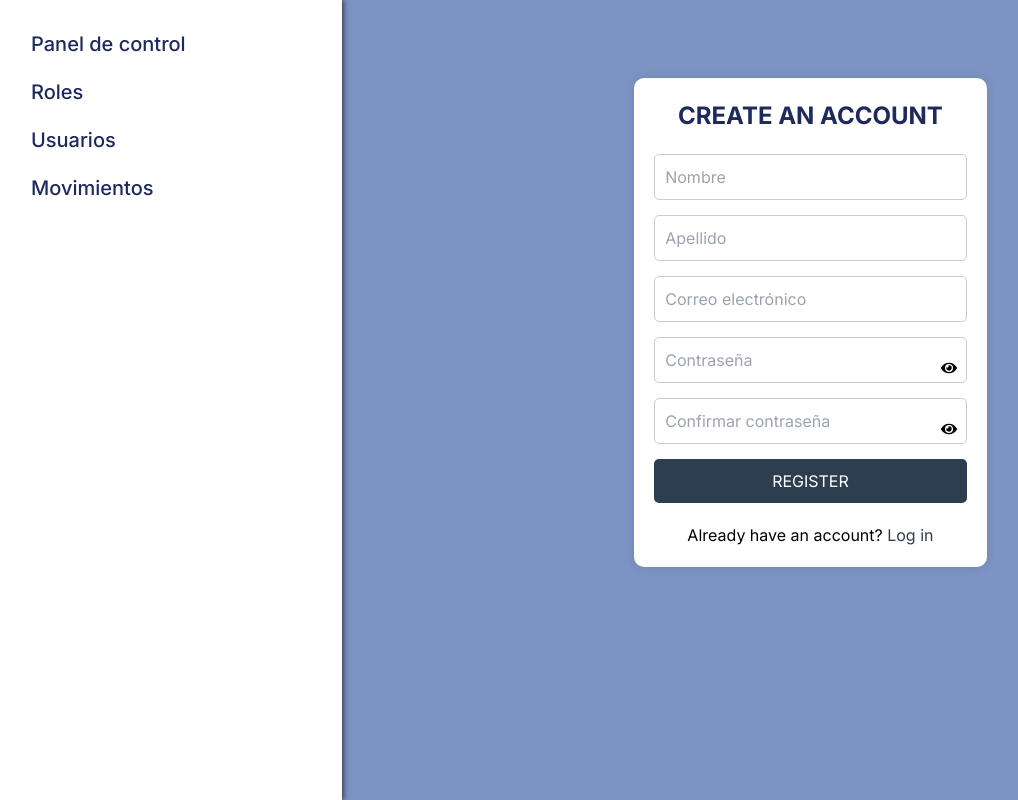
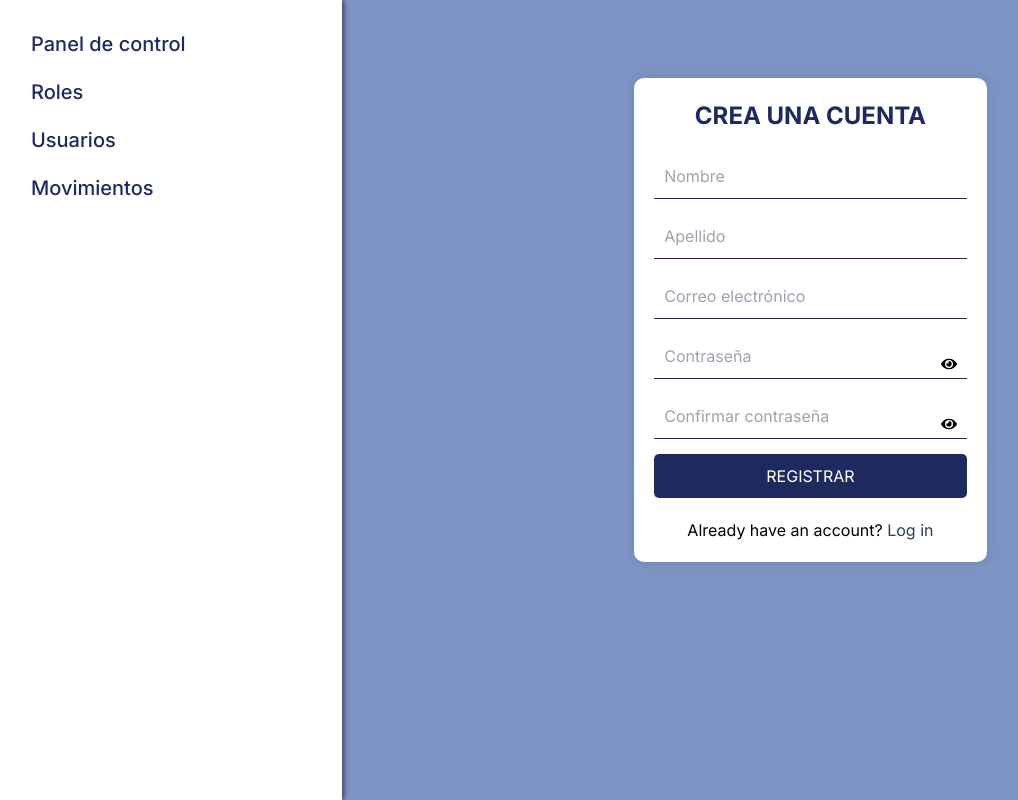
Before and after one commit to RaulBecerraB/TechShare-FrontEnd, a Next.js app: page /admin/register in a window 1280 px wide. Shown: the whole page, without its empty margins (1-1019 px from the left). Built offline with nearby package versions, Linux system fonts and the light colour scheme.

Commit message:
style(form.css): remove input borders except bottom and apply Tailwind primary color
    - Modified form.css to remove borders from all inputs except the bottom border
    - Applied Tailwind primary color to input styling for consistency

```diff
--- a/src/app/admin/register/page.tsx
+++ b/src/app/admin/register/page.tsx
@@ -39,7 +39,7 @@ export default function register() {
     return (
         <div className="form-container">
             <h1 className="text-primary font-bold">
-                CREATE AN ACCOUNT
+                CREA UNA CUENTA
             </h1>
             <form>
                 <input placeholder="Nombre" type="text" id="first_name" name="first_name" required />
@@ -81,7 +81,7 @@ export default function register() {
                     </span>
                 </div>
 
-                <button type="submit">REGISTER</button>
+                <button className="bg-primary" type="submit">REGISTRAR</button>
             </form>
             <p>Already have an account? <a href="#">Log in</a></p>
         </div>
--- a/src/styles/form.css
+++ b/src/styles/form.css
@@ -26,10 +26,7 @@ label {
 
 input[type="text"],
 input[type="password"] {
-    padding: 10px;
-    margin-bottom: 15px;
-    border: 1px solid #ccc;
-    border-radius: 5px;
+    @apply p-[10px] mb-[15px] border-b-[1px] border-primary rounded-none;
 }
 
 .password-container {
@@ -51,7 +48,6 @@ input[type="password"] {
 
 button {
     padding: 10px;
-    background-color: #2c3e50;
     color: white;
     border: none;
     border-radius: 5px;
```
